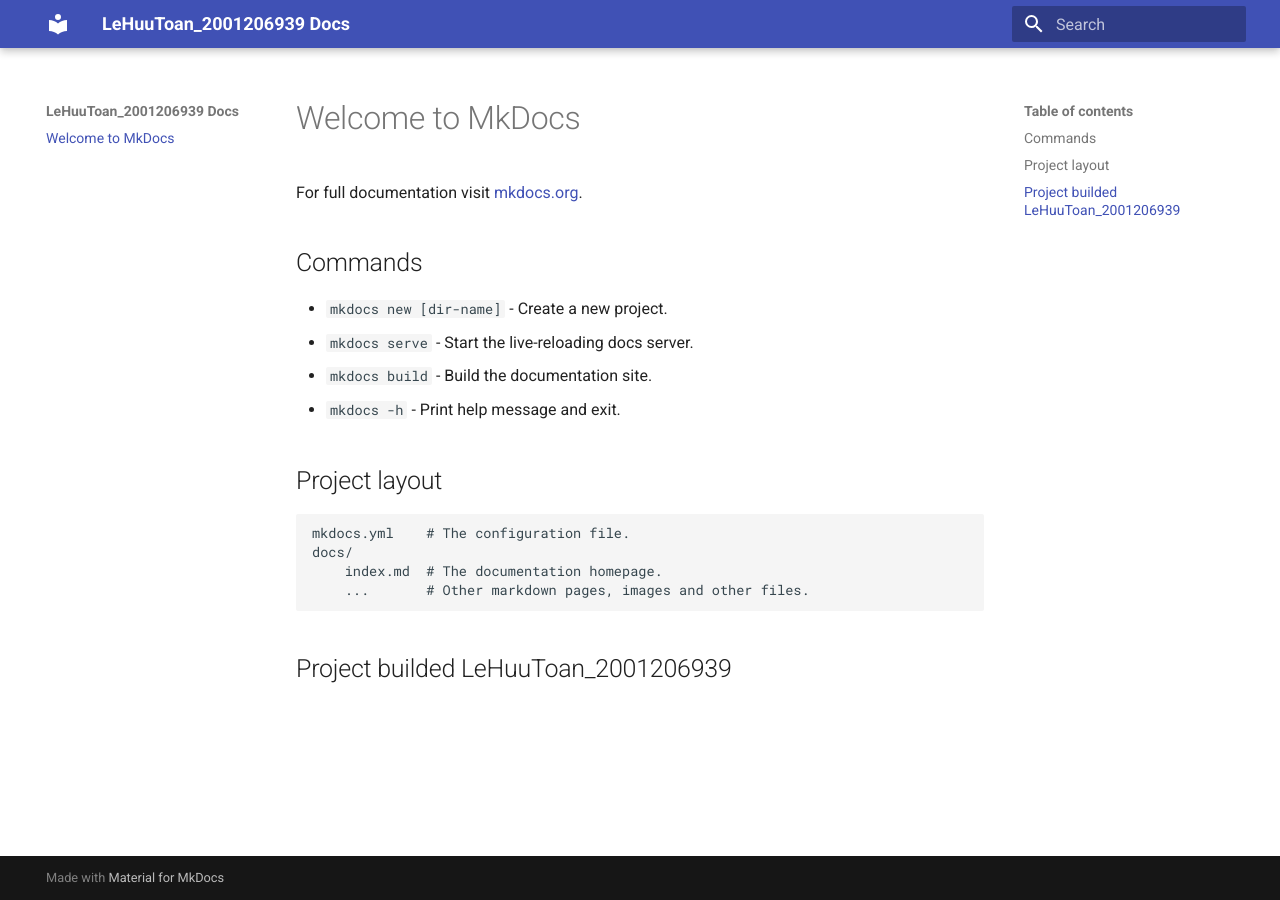
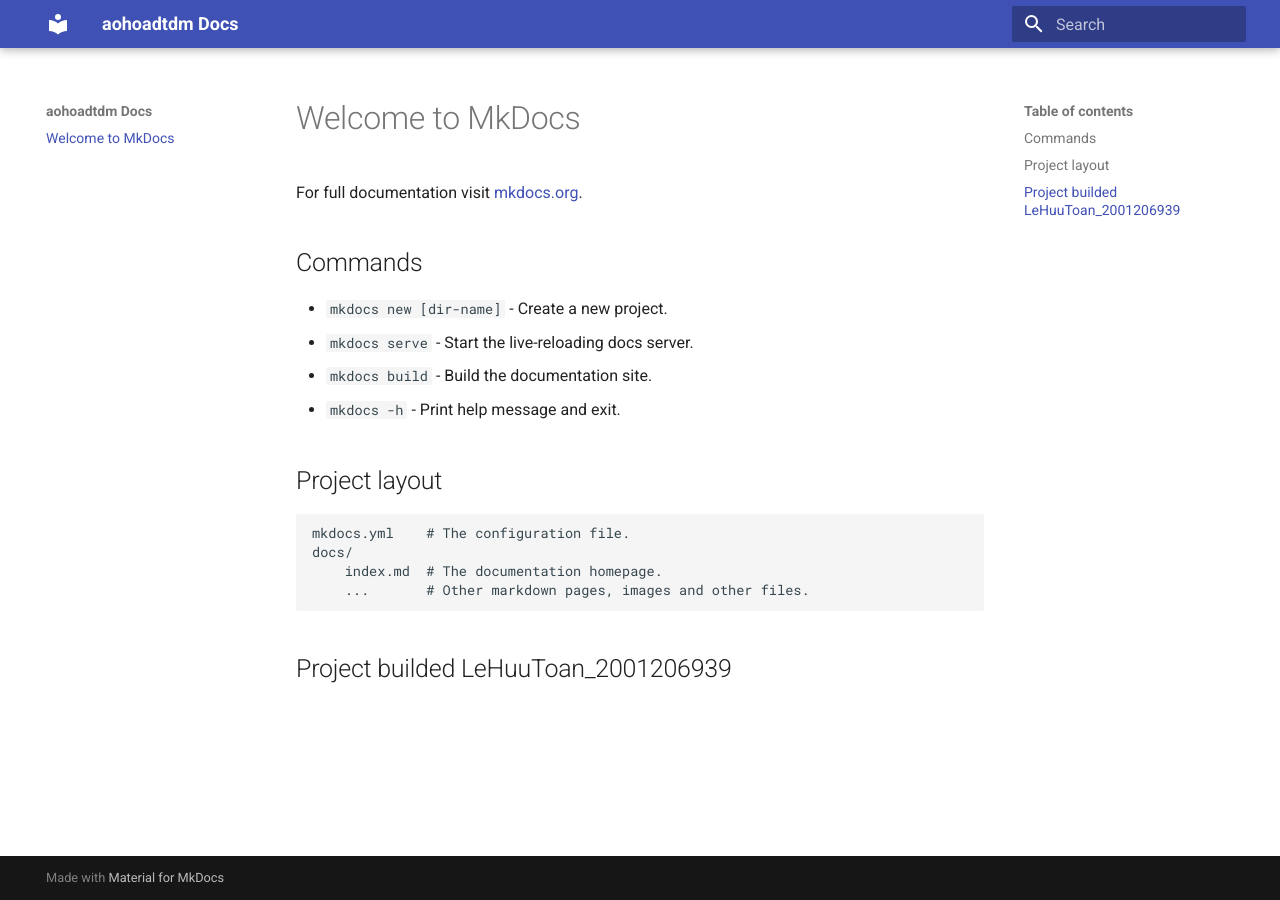
Before and after one commit to Tello2/aohoadtdm, an MkDocs documentation site: the page built from docs/index.md, in a window 1280 px wide. Built offline with MkDocs 1.6.1 and Material for MkDocs 9.7.7, drawn with Linux system fonts in a browser that asks for light colours.

Commit message:
Update mkdocs.yml

```diff
--- a/mkdocs.yml
+++ b/mkdocs.yml
@@ -1,3 +1,3 @@
-site_name: LeHuuToan_2001206939 Docs
+site_name: aohoadtdm Docs
 theme:
   name: material
```
